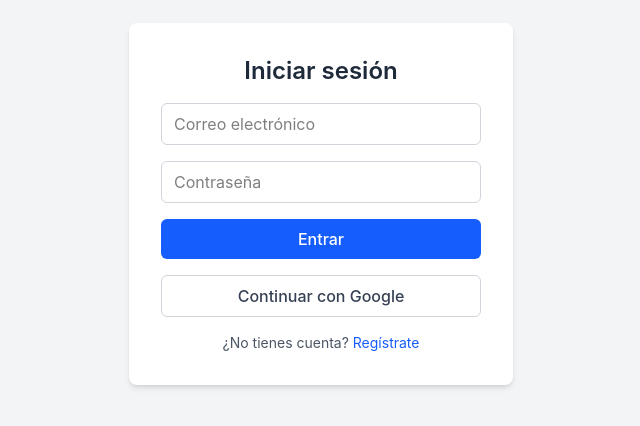
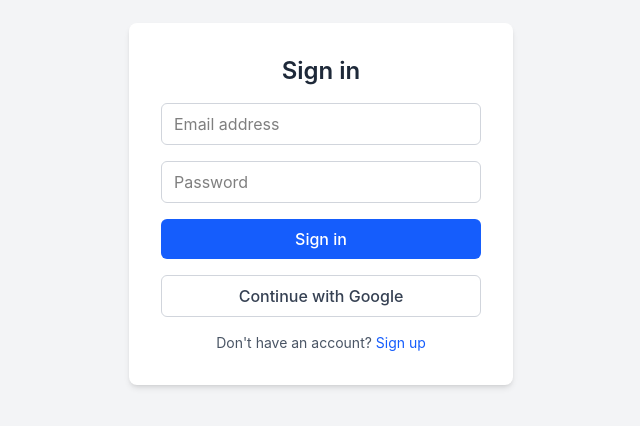
Before and after one commit to WebsterFever/ProyectoM4_WebsterFievre, a React (Vite) app: page /login in a window 1280 px wide. Shown: the part 196-622 px from the top of the page, without its empty margins (319-959 px from the left). Built offline with nearby package versions, Linux system fonts and the light colour scheme; no server answers.

Commit message:
Translate login page to English

```diff
--- a/src/pages/LoginPage.tsx
+++ b/src/pages/LoginPage.tsx
@@ -16,7 +16,7 @@ function LoginPage() {
       await loginUser(email, password);
       navigate("/dashboard");
     } catch (err) {
-      setError("Correo o contraseña incorrectos.");
+      setError("Incorrect email or password.");
     }
   }
 
@@ -28,7 +28,7 @@ function LoginPage() {
       navigate("/dashboard");
     } catch (err) {
       console.error("GOOGLE LOGIN ERROR:", err);
-      setError("No se pudo iniciar sesión con Google.");
+      setError("Could not sign in with Google.");
     }
   }
 
@@ -39,12 +39,12 @@ function LoginPage() {
         className="bg-white shadow-md rounded-lg p-8 w-full max-w-sm flex flex-col gap-4"
       >
         <h1 className="text-2xl font-semibold text-center text-gray-800">
-          Iniciar sesión
+          Sign in
         </h1>
 
         <input
           type="email"
-          placeholder="Correo electrónico"
+          placeholder="Email address"
           value={email}
           onChange={(e) => setEmail(e.target.value)}
           className="border border-gray-300 rounded-md px-3 py-2 focus:outline-none focus:ring-2 focus:ring-blue-500"
@@ -52,7 +52,7 @@ function LoginPage() {
 
         <input
           type="password"
-          placeholder="Contraseña"
+          placeholder="Password"
           value={password}
           onChange={(e) => setPassword(e.target.value)}
           className="border border-gray-300 rounded-md px-3 py-2 focus:outline-none focus:ring-2 focus:ring-blue-500"
@@ -64,7 +64,7 @@ function LoginPage() {
           type="submit"
           className="bg-blue-600 text-white rounded-md py-2 font-medium hover:bg-blue-700 transition-colors"
         >
-          Entrar
+          Sign in
         </button>
 
         <button
@@ -72,13 +72,13 @@ function LoginPage() {
           onClick={handleGoogleLogin}
           className="border border-gray-300 bg-white text-gray-700 rounded-md py-2 font-medium hover:bg-gray-50 transition-colors"
         >
-          Continuar con Google
+          Continue with Google
         </button>
 
         <p className="text-sm text-center text-gray-600">
-          ¿No tienes cuenta?{" "}
+          Don't have an account?{" "}
           <Link to="/register" className="text-blue-600 hover:underline">
-            Regístrate
+            Sign up
           </Link>
         </p>
       </form>
```
